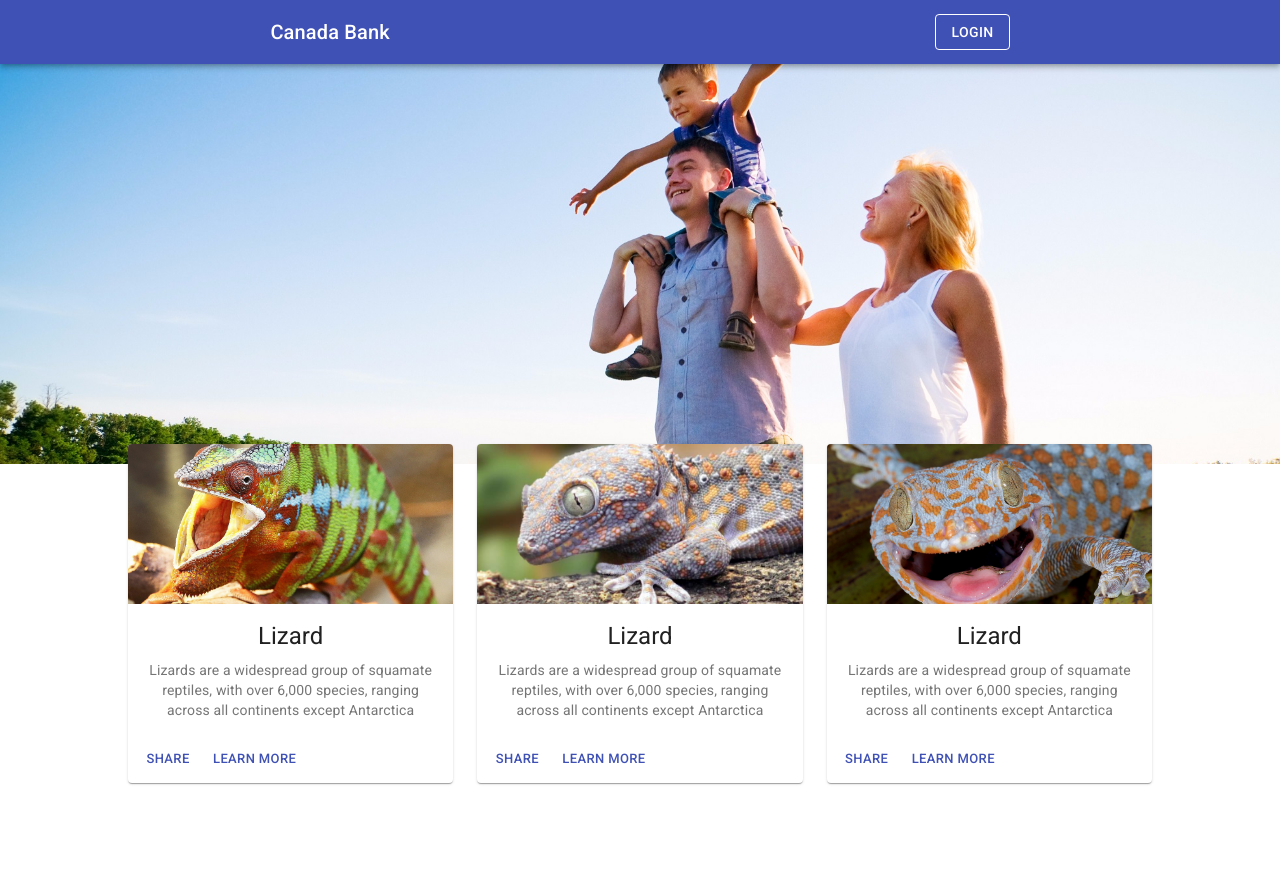
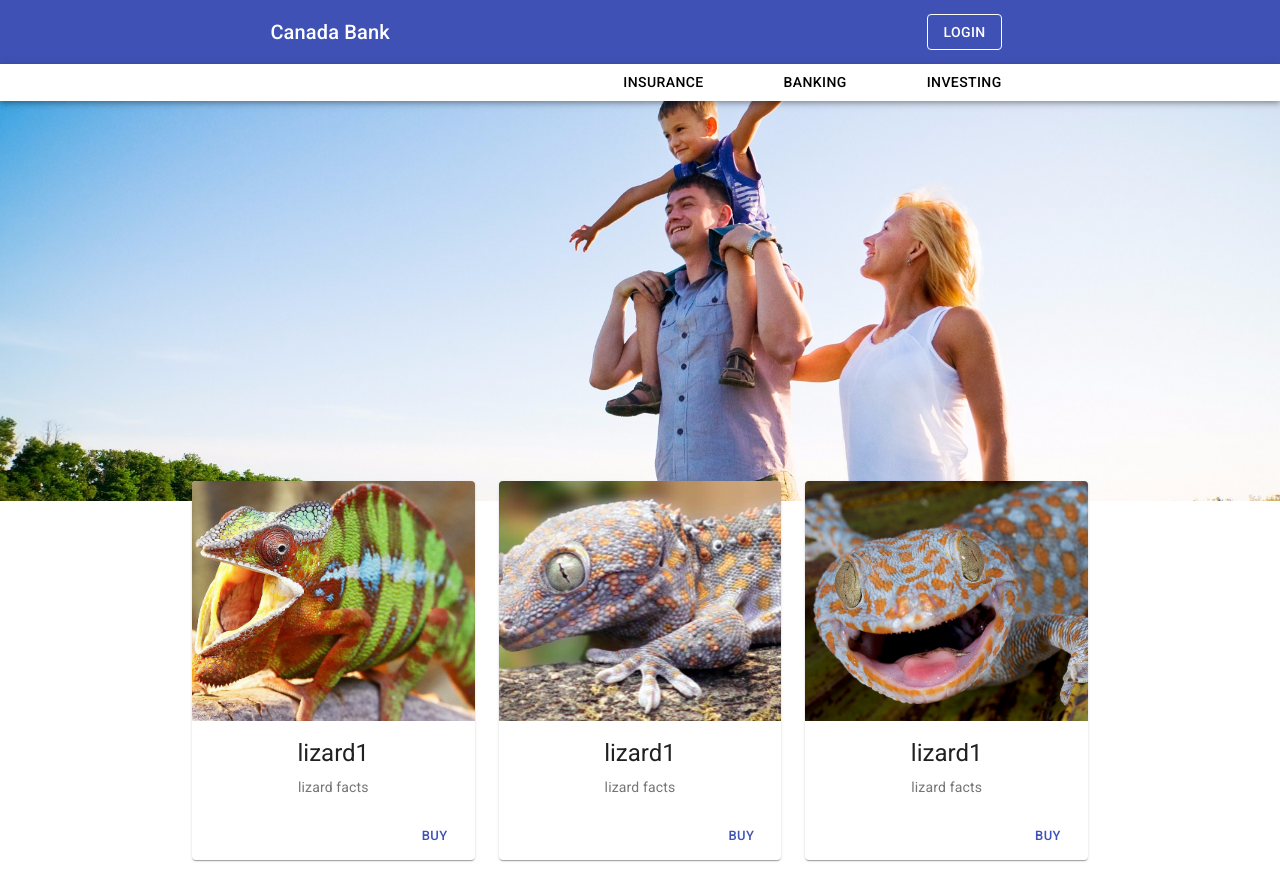
Before and after one commit to LButcher/targetDemo, a React (Create React App) app in the folder client/: page / in a window 1280 px wide. Before the commit the page ends 819 px from the top, so only its background shows below. Built offline with nearby package versions, Linux system fonts and the light colour scheme; no server answers.

Commit message:
added product navbar and refactored components

```diff
--- a/client/src/App.css
+++ b/client/src/App.css
@@ -45,6 +45,12 @@ a {
 .login-container {
   margin-left: auto !important;
   margin-right: 20% !important;
+  padding-right: 8px;
+}
+.nav-option {
+  margin-left: auto !important;
+  flex:1;
+  padding-left: 5vw;
 }
 
 
@@ -60,9 +66,19 @@ a {
   align-items: center;
   justify-content: center;
 }
+.product-container{
+  max-width: 80vw;
+  min-height: 0 !important;
+  display: flex;
+  place-self: flex-end;
+  margin-right: 20%;
+  margin-left: auto !important;
+}
 
-.banner-container {
-
+.product-bar {
+  background-color: white !important;
+  color: Black !important;
+  min-height: 0 !important;
 }
 
 .banner-container img {
@@ -73,12 +89,12 @@ a {
 
 .offers-container {
   transform: translateY(-3vh);
-  margin-right: 10vw;
-  margin-left: 10vw;
+  margin-right: 15vw;
+  margin-left: 15vw;
 }
 
 .card-media {
-  height: 20vh;
+  height: 30vh;
 }
 
 
--- a/client/src/App.jsx
+++ b/client/src/App.jsx
@@ -2,6 +2,7 @@ import React, { Component } from 'react';
 import './App.css';
 import Home from './components/Home';
 import NavBar from './components/NavBar';
+import ProductBar from './components/ProductBar';
 import Login from './components/Login';
 import {
   Switch,
@@ -13,6 +14,8 @@ import {
 } from 'react-router-dom';
 import PropTypes from 'prop-types';
 import ReactRouterPropTypes from 'react-router-prop-types';
+import banner from './images/family.jpg'
+
 
 
 class App extends Component {
@@ -30,21 +33,25 @@ componentDidMount() {
 fetch('/api/user')
   .then(res => res.json())
   .then(userId => {
-      this.setState({ userId: userId })
+      this.setState({ userId: userId });
 })
   .catch(e => console.log(e));
 }
 
   render() {
-    const userId = this.state.userId;
+    let userId = this.state.userId;
     return (
       <div className="App">
 
         <BrowserRouter>
         <NavBar userId={userId}>
         </NavBar>
+        <ProductBar></ProductBar>
           <Switch>
-            <Route exact path="/" component={Home} />
+            <Route exact path="/" render={(props)=> <Home
+            userId={userId}
+            banner={banner}
+             {...props}/>} />
             <Route exact path="/login" render={(props)=> <Login userId={userId} {...props}/>} />
           </Switch>
         </BrowserRouter>
--- a/client/src/components/Home.jsx
+++ b/client/src/components/Home.jsx
@@ -1,14 +1,14 @@
 import React, { Component } from 'react';
-import banner from '../images/family.jpg'
 import HomeOffers from './HomeOffers';
 
 
 class Home extends Component {
+
   render() {
     return (
       <div className="home-container">
         <div className="banner-container">
-          <img src={banner}></img>
+          <img src={this.props.banner}></img>
         </div>
         <HomeOffers></HomeOffers>
       </div>
--- a/client/src/components/HomeOffers.jsx
+++ b/client/src/components/HomeOffers.jsx
@@ -7,18 +7,30 @@ import lizard3 from '../images/lizard4.jpg'
 
 
 class HomeOffers extends Component {
+
+
     render() {
         return (
             <div className="offers-container">
                 <Grid container spacing={3}>
                     <Grid item xs={4}>
-                        <OfferCard img={lizard1}></OfferCard>
+                        <OfferCard img={lizard1}
+                        offerTitle={"lizard1"}
+                        offerContent={"lizard facts"}
+                        offerButtonContent={"BUY"}
+                        ></OfferCard>
                     </Grid>
                     <Grid item xs={4}>
-                        <OfferCard img={lizard2}></OfferCard>
+                        <OfferCard img={lizard2}
+                        offerTitle={"lizard1"}
+                        offerContent={"lizard facts"}
+                        offerButtonContent={"BUY"}></OfferCard>
                     </Grid>
                     <Grid item xs={4}>
-                        <OfferCard img={lizard3}></OfferCard>
+                        <OfferCard img={lizard3}
+                        offerTitle={"lizard1"}
+                        offerContent={"lizard facts"}
+                        offerButtonContent={"BUY"}></OfferCard>
                     </Grid>
                 </Grid>
             </div>
--- a/client/src/components/Login.jsx
+++ b/client/src/components/Login.jsx
@@ -24,9 +24,9 @@ class Login extends Component {
       return (
         <div>
           <h1>Login</h1>
-          <Button variant="outlined" onClick={()=>this.setUser("1")} href="/home" color="inherit" className="login">1</Button>
-          <Button variant="outlined" onClick={()=>this.setUser("2")} href="/home" color="inherit" className="login">2</Button>
-          <Button variant="outlined" onClick={()=>this.setUser("3")} href="/home" color="inherit" className="login">3</Button>
+          <Button variant="outlined" onClick={()=>this.setUser("1")} href="/" color="inherit" className="login">1</Button>
+          <Button variant="outlined" onClick={()=>this.setUser("2")} href="/" color="inherit" className="login">2</Button>
+          <Button variant="outlined" onClick={()=>this.setUser("3")} href="/" color="inherit" className="login">3</Button>
         </div>
       );
     }
--- a/client/src/components/NavBar.jsx
+++ b/client/src/components/NavBar.jsx
@@ -28,7 +28,7 @@ class NavBar extends Component {
                         <Button variant="outlined" color="inherit">
                         {this.props.userId ? this.props.userId : 'Login'}
                             </Button>
-                            </Link>
+                        </Link>
                     </Toolbar>
                 </AppBar>
             </div>
--- a/client/src/components/OfferCard.jsx
+++ b/client/src/components/OfferCard.jsx
@@ -26,20 +26,16 @@ class OfferCard extends Component {
                     />
                     <CardContent>
                         <Typography gutterBottom variant="h5" component="h2">
-                            Lizard
-          </Typography>
+                            {this.props.offerTitle}
+          </Typography >
                         <Typography variant="body2" color="textSecondary" component="p">
-                            Lizards are a widespread group of squamate reptiles, with over 6,000 species, ranging
-                            across all continents except Antarctica
+                            {this.props.offerContent}
           </Typography>
                     </CardContent>
                 </CardActionArea>
                 <CardActions>
-                    <Button size="small" color="primary">
-                        Share
-        </Button>
-                    <Button size="small" color="primary">
-                        Learn More
+                    <Button size="small" color="primary" style={{marginLeft: "auto"}}>
+                        {this.props.offerButtonContent}
         </Button>
                 </CardActions>
             </Card>
--- /dev/null
+++ b/client/src/components/ProductBar.jsx
@@ -0,0 +1,47 @@
+import {
+    Toolbar,
+    AppBar,
+    IconButton,
+    Typography,
+    Button,
+}
+    from '@material-ui/core';
+
+import MenuIcon from '@material-ui/icons/Menu';
+import {
+    Link
+  } from 'react-router-dom';
+import React, { Component } from 'react';
+
+class ProductBar extends Component {
+
+    render() {
+        console.log(this.props);
+        return (
+            <div>
+                <AppBar className="product-bar" position="relative">
+                    <Toolbar style={{minHeight: 0}}>
+                        <div className="product-container">
+                        <Link to={'/login'} className="nav-option">
+                        <Button color="inherit">
+                                Insurance
+                            </Button>
+                        </Link>
+                        <Link to={'/login'} className="nav-option">
+                        <Button color="inherit">
+                                Banking
+                            </Button>
+                        </Link>
+                        <Link to={'/login'} className="nav-option">
+                        <Button color="inherit">
+                                Investing
+                            </Button>
+                        </Link>
+                        </div>
+                    </Toolbar>
+                </AppBar>
+            </div>
+        )
+    }
+}
+export default ProductBar;
```
